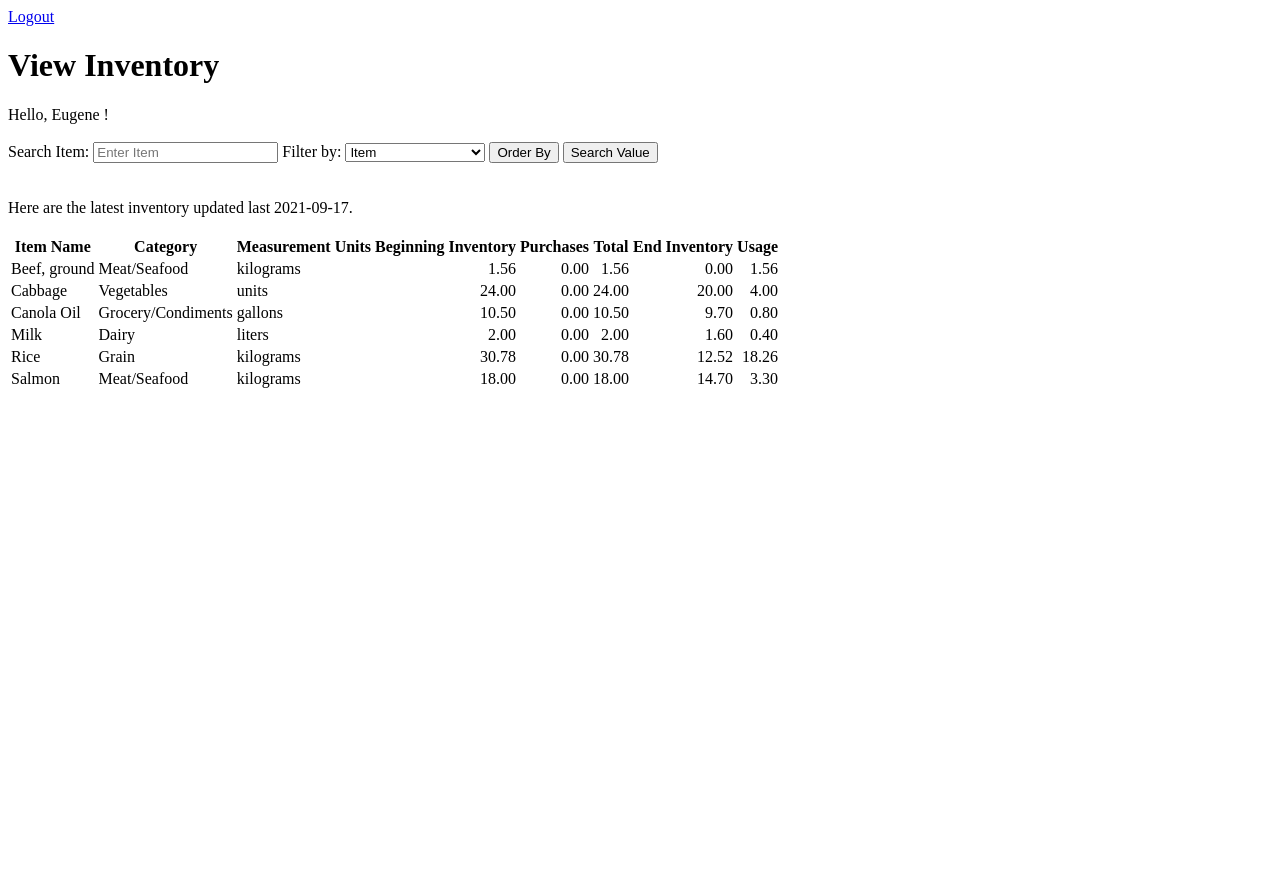
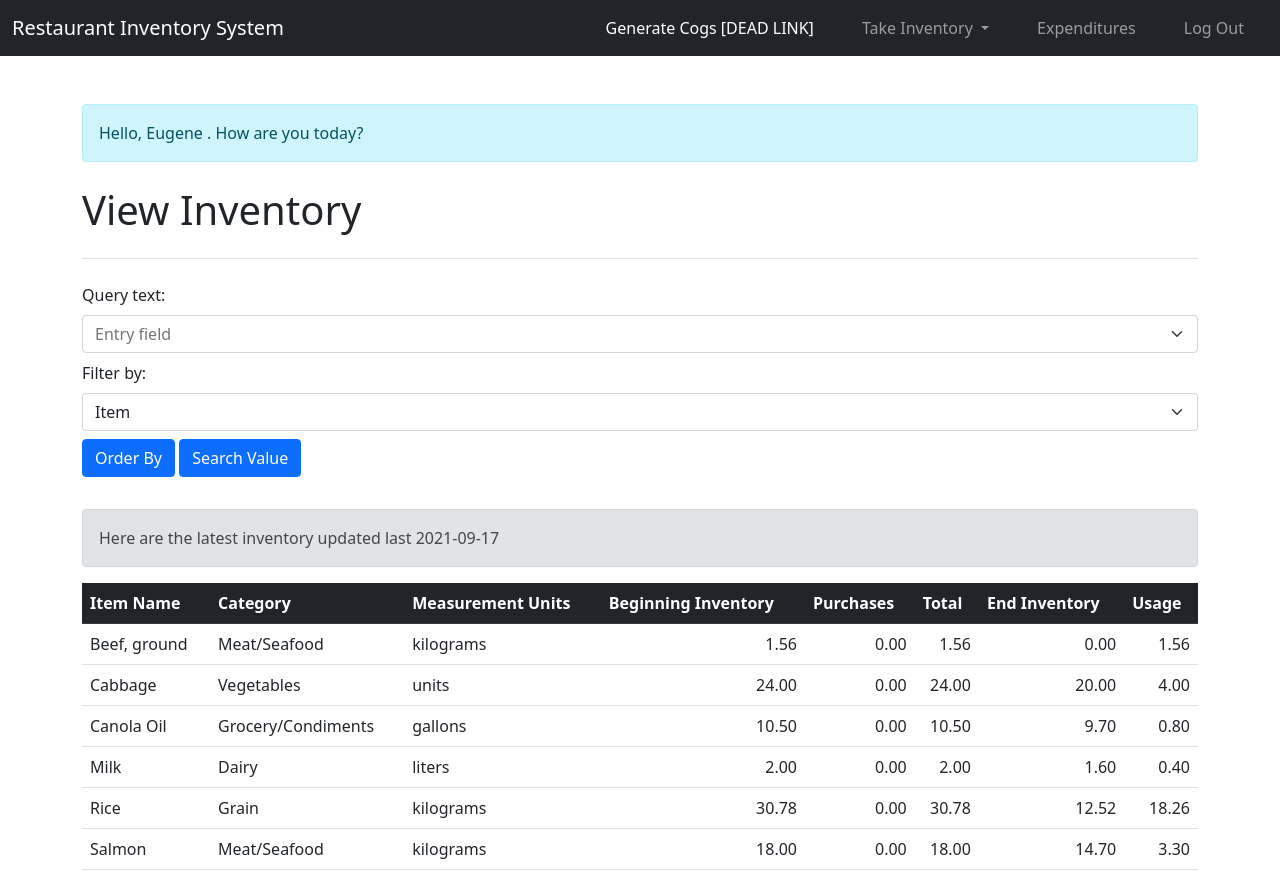
Before and after one commit to Euge908/CPG2-Final-Project, a PHP site: page /viewInventory.php in a window 1280 px wide. Before the commit the page ends 388 px from the top, so only its background shows below. Run offline with PHP 8.4, Linux system fonts and the light colour scheme; a user stored in the database is signed in; data comes from the database, SQL or seed files in the repository.

Commit message:
Partial style

```diff
--- a/signup.php
+++ b/signup.php
@@ -22,7 +22,7 @@ session_start();
 			$query = "insert into  users (name, user_id, email, password, privelege) values ('$name','$user_id','$email','$password', '$privelege')";
 
 
-			if(!query)
+			if(!$query)
             {
                 $error = "<div class=\"alert alert-warning\" role=\"alert\">
                  Something Went Wrong with the Database!
--- a/viewInventory.php
+++ b/viewInventory.php
@@ -20,40 +20,113 @@ $categoryOptions = get_enum_values($inventoryConnection, "StockUsage", "Category
           content="width=device-width, user-scalable=no, initial-scale=1.0, maximum-scale=1.0, minimum-scale=1.0">
     <meta http-equiv="X-UA-Compatible" content="ie=edge">
     <title>Take Inventory</title>
+
+    <link href="https://cdn.jsdelivr.net/npm/bootstrap@5.0.2/dist/css/bootstrap.min.css" rel="stylesheet" integrity="sha384-EVSTQN3/azprG1Anm3QDgpJLIm9Nao0Yz1ztcQTwFspd3yD65VohhpuuCOmLASjC" crossorigin="anonymous">
 </head>
 <body>
-    <a href="logout.php">Logout</a>
-    <h1>View Inventory</h1>
-    Hello, <?php echo $user_data['name'];?>! <br><br>
+
+<script src="https://cdn.jsdelivr.net/npm/bootstrap@5.0.2/dist/js/bootstrap.bundle.min.js" integrity="sha384-MrcW6ZMFYlzcLA8Nl+NtUVF0sA7MsXsP1UyJoMp4YLEuNSfAP+JcXn/tWtIaxVXM" crossorigin="anonymous"></script>
+
+
+
+<nav class="navbar navbar-expand-lg navbar-dark bg-dark">
+    <div class="container-fluid">
+        <a class="navbar-brand" href="index.php">Restaurant Inventory System</a>
+        <button class="navbar-toggler" type="button" data-bs-toggle="collapse" data-bs-target="#navbarSupportedContent" aria-controls="navbarSupportedContent" aria-expanded="false" aria-label="Toggle navigation">
+            <span class="navbar-toggler-icon"></span>
+        </button>
+
+        <div class="collapse navbar-collapse " id="navbarSupportedContent">
+            <ul class="navbar-nav ms-auto mb-2 mb-lg-0">
+                <li class="nav-item">
+                    <!--current active tab-->
+                    <a class="nav-link active px-4" aria-current="page" href="#">Generate Cogs [DEAD LINK]</a>
+                </li>
+
+
+                <li class="nav-item dropdown">
+                    <a class="nav-link dropdown-toggle px-4" href="#" id="navbarDropdown" role="button" data-bs-toggle="dropdown" aria-expanded="false">
+                        Take Inventory
+                    </a>
+                    <ul class="dropdown-menu" aria-labelledby="navbarDropdown">
+                        <li><a class="dropdown-item" href="viewInventory.php">View Inventory</a></li>
+                        <li><a class="dropdown-item" href="takeInventory.php">Take Inventory</a></li>
+                        <!--                        <li><hr class="dropdown-divider"></li>-->
+                        <li><a class="dropdown-item" href="#">Edit Category/ Items [DEAD LINK]</a></li>
+                    </ul>
+                </li>
+
+                <li class="nav-item">
+                    <a class="nav-link px-4" href="index.php">Expenditures</a>
+                </li>
+
+                <li class="nav-item">
+                    <a class="nav-link px-4" href="logout.php">Log Out</a>
+                </li>
+            </ul>
+        </div>
+    </div>
+</nav>
+
+    <div class = "container">
+
+        <br><br>
+        <div class="alert alert-info" role="alert">
+            Hello, <?php echo $user_data['name']; ?>. How are you today?
+        </div>
+
+
+        <h1 class = "pb-4 mt-4 mb-4 border-bottom">View Inventory</h1>
+
+
 
         <form method = "post">
-        Search Item:
-        <input type="text" name="searchItem" placeholder="Enter Item">
 
+            <div class = "form-row align-items-center">
+                <div class = "col-auto">
+                    <label class="form-label" for="searchItem">
+                        Query text:
+                    </label>
+                    <input class="form-select mb-2" id="searchItem" type="text" name="searchItem" placeholder="Entry field">
+                </div>
+
+
+                <div class = "col-auto">
+
+                    <label class="form-label" for="columnToBeArranged">
                         Filter by:
-        <select type="text" name="columnToBeArranged">
+                    </label>
+
+                    <select class="form-select mb-2" id="columnToBeArranged" type="text" name="columnToBeArranged">
                         <option value='Item'>Item</option>
+                        <option value="PurchaseDate">PurchaseDate</option>
+                        <option value="Description">Description</option>
+                        <option value="Quantity">Quantity</option>
+                        <option value="Unit">Unit</option>
                         <option value="Category">Category</option>
-            <option value="Unit">Unit</option>
-            <option value="BegInvent">Beginning Inventory</option>
-            <option value="Quantity">End Inventory</option>
                     </select>
+                </div>
 
-        <input type="submit" name="orderBy" value="Order By">
-        <input type="submit" name="search" value="Search Value"><br><br>
+                <div class = "col-auto">
+                    <button class="btn btn-primary mb-2" id="orderButton" type="submit" name="orderBy">Order By</button>
+                    <button class="btn btn-primary mb-2" id="searchButton" type="submit" name="searchValue">Search Value</button>
+                </div>
+            </div>
         </form>
 
-    <table>
-        <tr>
-            <th>Item Name</th>
-            <th>Category</th>
-            <th>Measurement Units</th>
-            <th>Beginning Inventory</th>
-            <th>Purchases</th>
-            <th>Total</th>
-            <th>End Inventory</th>
-            <th>Usage</th>
-            <th> </th>
+
+        <br>
+
+        <table class="table table-hover">
+            <tr class = "table-dark ">
+                <th scope="col">Item Name</th>
+                <th scope="col">Category</th>
+                <th scope="col">Measurement Units</th>
+                <th scope="col">Beginning Inventory</th>
+                <th scope="col">Purchases</th>
+                <th scope="col">Total</th>
+                <th scope="col">End Inventory</th>
+                <th scope="col">Usage</th>
             </tr>
 
         <!-- Cost of Goods (COGs) generation based on latest inventory and process search and filter buttons-->
@@ -92,7 +165,11 @@ $categoryOptions = get_enum_values($inventoryConnection, "StockUsage", "Category
                 // Fetch all rows from query
                 $rows = mysqli_fetch_all($result, MYSQLI_ASSOC);
 
-            echo "<br>Here are the latest inventory updated last " .$rows[0]['Date'] .".<br><br>";
+
+                echo "<div class=\"alert alert-secondary\" role=\"alert\">
+                Here are the latest inventory updated last ". $rows[0]['Date'].
+                "</div>";
+
                 foreach ($rows as $row) {
                     $total = $row['BegInvent']+$row['Purchases'];  // Total quantity prior usage
                     echo "<tr>";
@@ -126,6 +203,7 @@ $categoryOptions = get_enum_values($inventoryConnection, "StockUsage", "Category
         ?>
 
         </table>
+    </div>
 
 </body>
 </html>
```
Also changed, not shown: index.php (+11 -9 lines), inventory.php (deleted, +0 -10 lines). Lines whose indentation alone changed are shown as unchanged.
